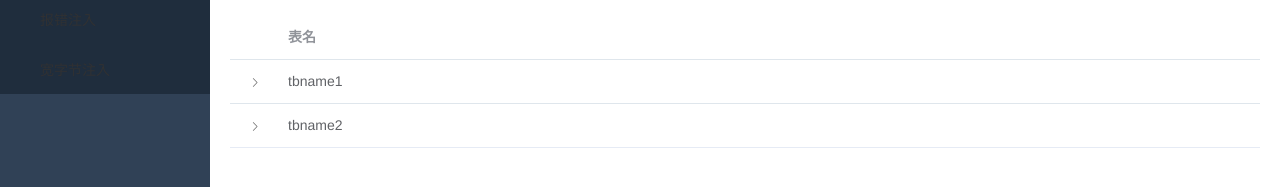
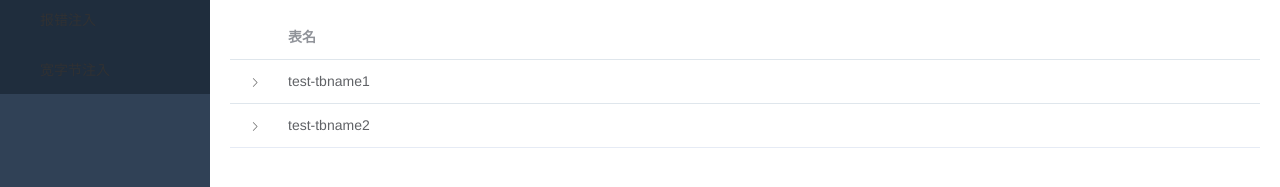
Before and after one commit to zino00/SQLInjection, a Vue app in the folder frontend/: page /#/sql/bool in a window 1280 px wide. Shown: the part 262-449 px from the top of the page. Built offline with nearby package versions, Linux system fonts and the light colour scheme.

Commit message:
modify test var name in frontend

```diff
--- a/frontend/src/views/sql/basic.vue
+++ b/frontend/src/views/sql/basic.vue
@@ -110,7 +110,7 @@ export default {
       listLoading: false,
       testTableData: [
         {
-          tableName: 'tbname1',
+          tableName: 'test-tbname1',
           columns: [
             { columnName: 'column11' },
             { columnName: 'column12' },
@@ -143,7 +143,7 @@ export default {
           ]
         },
         {
-          tableName: 'tbname2',
+          tableName: 'test-tbname2',
           columns: [
             { columnName: 'column21' },
             { columnName: 'column22' },
```
